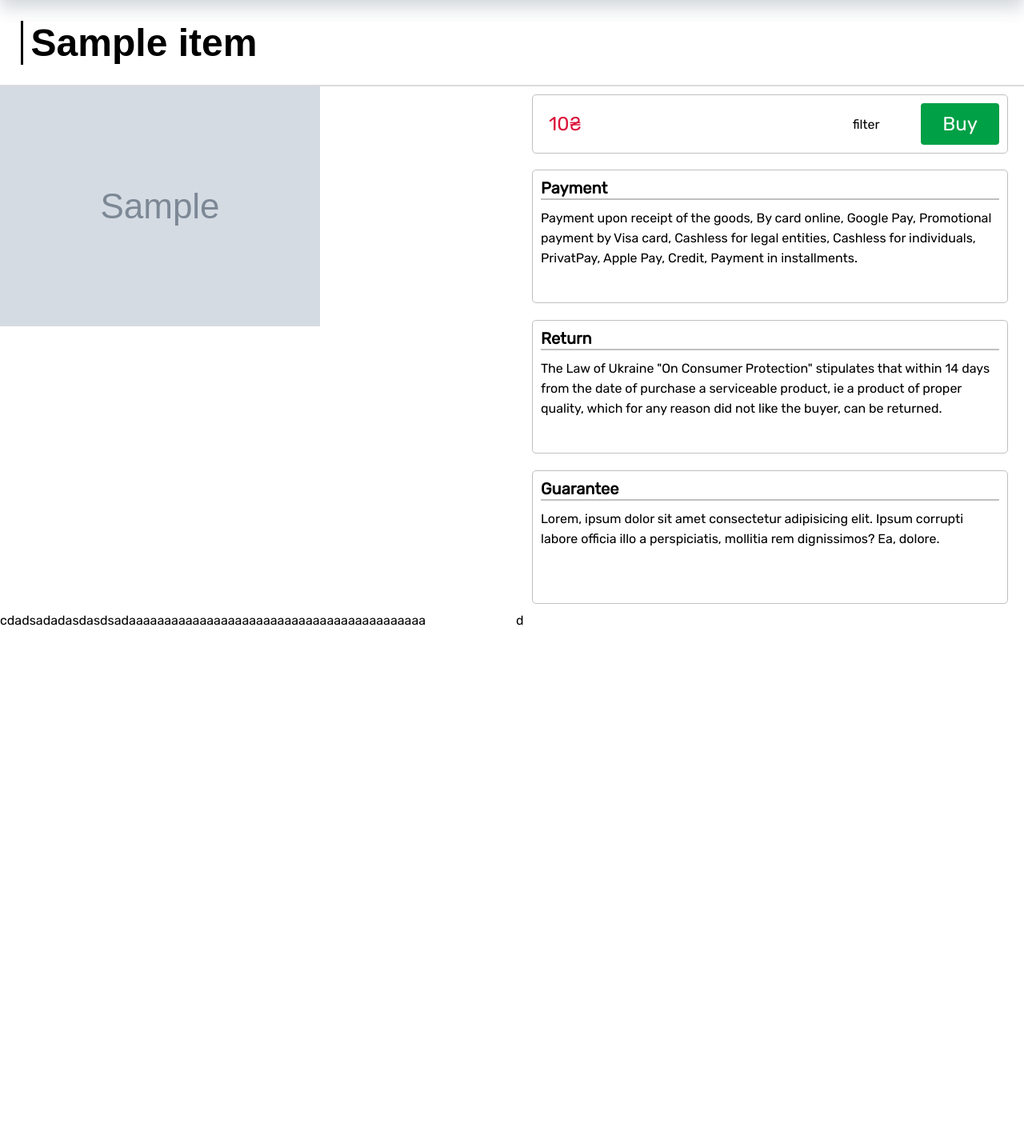
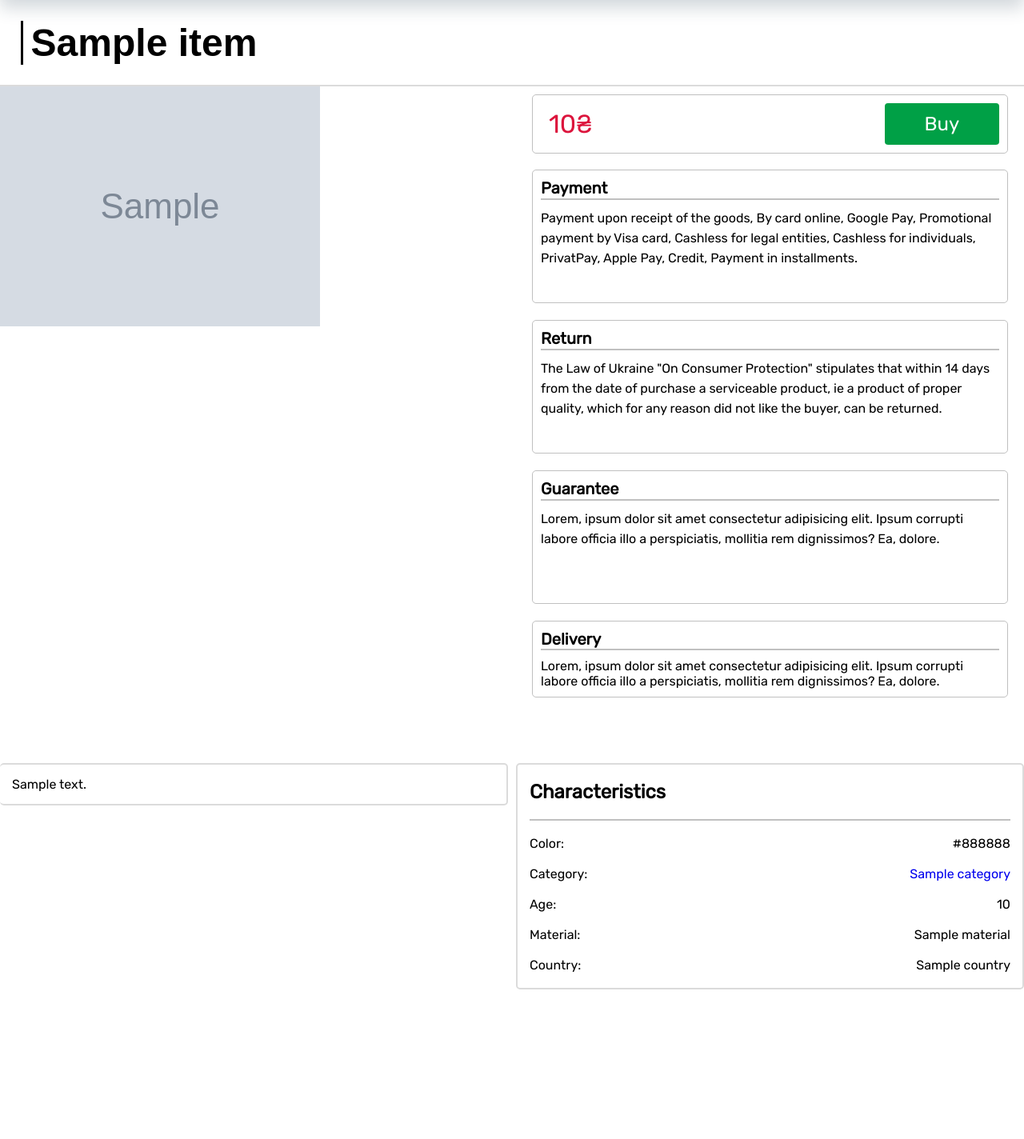
Before and after one commit to MNDonut/MyDjangoProjectKrakenToyShop, a Django app: template product/templates/item_page.html in a window 1280 px wide. Shown: the part 75-1499 px from the top of the page at 80% size. After the commit the page ends 1312 px from the top, so only its background shows below. Run offline with Django 3.2, Linux system fonts and the light colour scheme; the template is opened without the code that fills it: most values are stand-ins (such as "Sample title", 1, 10 or a date in 2020); grey boxes marked "Sample" are stand-in pictures.

Commit message:
Added two sections in Item Page

```diff
--- a/product/static/item_page.css
+++ b/product/static/item_page.css
@@ -11,7 +11,17 @@ img {
     top: 0;
 }
 
-h2 {
+button {
+    padding: 10px 25px;
+    background: #00a046;
+    color: white;
+    cursor: pointer;
+    font-size: 24px;
+    border: 2px solid #00a046;
+    border-radius: 4px;
+}
+
+.purchase_wrapper h2 {
     align-self: center;
     display: grid;
     font-size: 20px;
@@ -21,19 +31,19 @@ h2 {
 .wrapper {
     border-top: 2px solid #dbdbdb;
     column-gap: 10px;
-    height: max-content;
     display: grid;
-    grid-template-rows: 1fr 1fr;
+    height: 100vh;
+    grid-template-rows: 1fr 2fr;
     grid-template-columns: 1fr 1fr;
 }
 
 .purchase_wrapper {
-    height: max-content;
+    height: fit-content;
     display: grid;
-    grid-template-rows: 1fr 2fr 2fr 2fr;
+    grid-template-rows: 1fr 2fr 2fr 2fr 2fr;
 }
 
-.purchase_items, .purchase_payment, .purchase_return, .purchase_guarantee {
+.purchase_items, .purchase_payment, .purchase_return, .purchase_guarantee, .purchase_delivery {
     border: 1px solid #c0c0c0;
     border-radius: 5px;
     display: grid;
@@ -41,7 +51,6 @@ h2 {
     height: max-content;
     padding: 10px;
     grid-row-gap: 10px;
-
 }
 
 .purchase_payment, .purchase_return, .purchase_guarantee {
@@ -52,27 +61,71 @@ h2 {
 .purchase_items {
     justify-content: center;
     align-items: center;
-    grid-template-columns: 1fr 1fr ;
+    grid-template-columns: 2fr 1fr 1fr;
 }
 
 .purchase_items_price {
     color: crimson;
-    font-size:24px;
+    font-size: 32px;
     padding: 0 0 0 10px;
 }
 
-form {
+.purchase_items_icons {
+    justify-content: space-around;
     display: flex;
     align-items: center;
-    justify-content: space-between;
 }
 
-button {
-    padding: 10px 25px;
-    background: #00a046;
-    color: white;
-    cursor: pointer;
-    font-size: 24px;
-    border: 2px solid #00a046;
-    border-radius: 4px;
+.purchase_items_icons .fa-balance-scale {
+    color: goldenrod;
 }
+
+.purchase_items_icons .fa-heart {
+    color: crimson;
+}
+
+.description_wrapper {
+    border-top: 2px solid #dbdbdb;
+    border-bottom: 2px solid #dbdbdb;
+    border-right: 2px solid #dbdbdb;
+    padding: 15px;
+    height: max-content;
+    border-radius: 5px;
+}
+
+.characteristic_wrapper_sticky {
+    display: grid;
+    grid-template-rows: 1fr 3fr;
+    border: 2px solid #dbdbdb;
+    border-radius: 5px;
+    position: sticky;
+    top: 25%;
+}
+
+.characteristic_wrapper_sticky h2 {
+    display: flex;
+    align-items: center;
+    margin: 0 15px;
+    border-bottom: 2px solid #c0c0c0;
+}
+
+.characteristics {
+    display: grid;
+    grid-template-rows: repeat(5, 1fr);
+}
+
+.characteristics_item {
+    padding: 0 15px;
+    display: grid;
+    grid-template-columns: repeat(3, 1fr);
+    grid-template-areas: "title . value";
+}
+
+.characteristics_item_title {
+    grid-area: title;
+}
+
+.characteristics_item_value {
+    text-align: right;
+    grid-area: value;
+}
--- a/product/templates/item_page.html
+++ b/product/templates/item_page.html
@@ -14,13 +14,11 @@
     <div class="purchase_wrapper">
         <div class="purchase_items">
             <span class="purchase_items_price">{{ item.price }}₴</span>
-            <form method="get">
-                <span><i class="fas fa-balance-scale fa-2x"></i></span>
-                <span><i class="far fa-heart fa-2x"></i></span>
-                {% csrf_token %}
-                <p>filter</p>
-                <button type="submit">Buy</button>
-            </form>
+            <div class="purchase_items_icons">
+                <a href="#"><i class="fas fa-balance-scale fa-2x"></i></a>
+                <a href="#"><i class="far fa-heart fa-2x"></i></a>
+            </div>
+            <button type="submit">Buy</button>
         </div>
         <div class="purchase_payment">
             <h2>Payment</h2>
@@ -34,8 +32,56 @@
             <h2>Guarantee</h2>
             <span>Lorem, ipsum dolor sit amet consectetur adipisicing elit. Ipsum corrupti labore officia illo a perspiciatis, mollitia rem dignissimos? Ea, dolore.</span>
         </div>
+        <div class="purchase_delivery">
+            <h2>Delivery</h2>
+            <span>Lorem, ipsum dolor sit amet consectetur adipisicing elit. Ipsum corrupti labore officia illo a perspiciatis, mollitia rem dignissimos? Ea, dolore.</span>
+        </div>
     </div>
-    <div class="description_wrapper">cdadsadadasdasdsadaaaaaaaaaaaaaaaaaaaaaaaaaaaaaaaaaaaaaaaaaa</div>
-    <div class="characteristic_wrapper">d</div>
+    <div class="description_wrapper">
+        <span>{{ item.description }}</span>
+    </div>
+    <div class="characteristic_wrapper">
+        <div class="characteristic_wrapper_sticky">
+            <h2>Characteristics</h2>
+            <div class="characteristics">
+                <br>
+                <div class="characteristics_item">
+                    <span class="characteristics_item_title">Color:</span>
+                    <span class="characteristics_item_value">
+                        {{ item.color }}
+                    </span>
+                </div>
+                <br>
+                <div class="characteristics_item">
+                    <span class="characteristics_item_title">Category:</span>
+                    <span class="characteristics_item_value">
+                        <a href="{% url 'byCategory' item.category.slug %}">{{ item.category }}</a>
+                    </span>
+                </div>
+                <br>
+                <div class="characteristics_item">
+                    <span class="characteristics_item_title">Age:</span>
+                    <span class="characteristics_item_value">
+                        {{ item.age }}
+                    </span>
+                </div>
+                <br>
+                <div class="characteristics_item">
+                    <span class="characteristics_item_title">Material:</span>
+                    <span class="characteristics_item_value">
+                        {{ item.material }}
+                    </span>
+                </div>
+                <br>
+                <div class="characteristics_item">
+                    <span class="characteristics_item_title">Country:</span>
+                    <span class="characteristics_item_value">
+                        {{ item.country }}
+                    </span>
+                </div>
+                <br>
+            </div>
+        </div>
+    </div>
 </div>
 {% endblock %}
```
Also changed, not shown: db.sqlite3.
